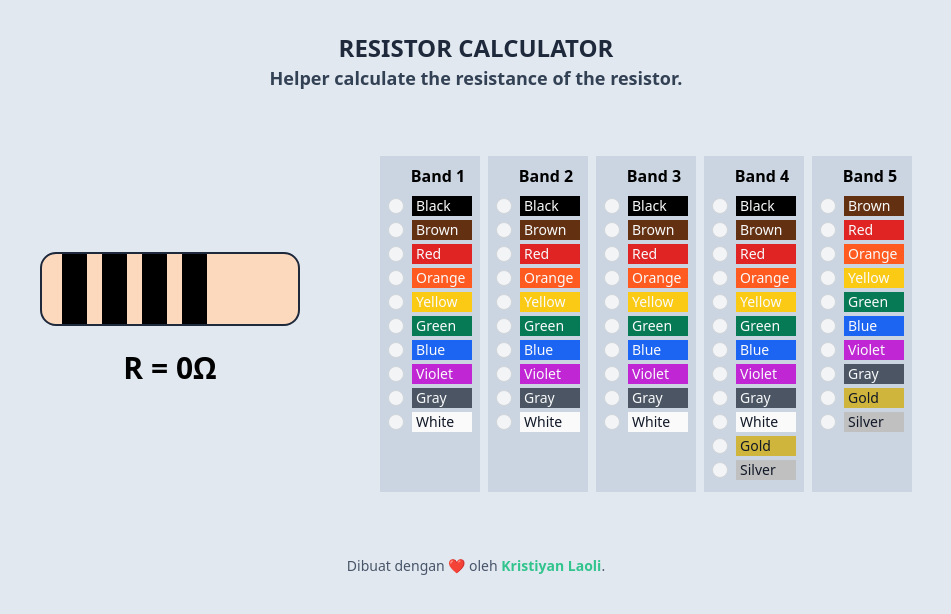
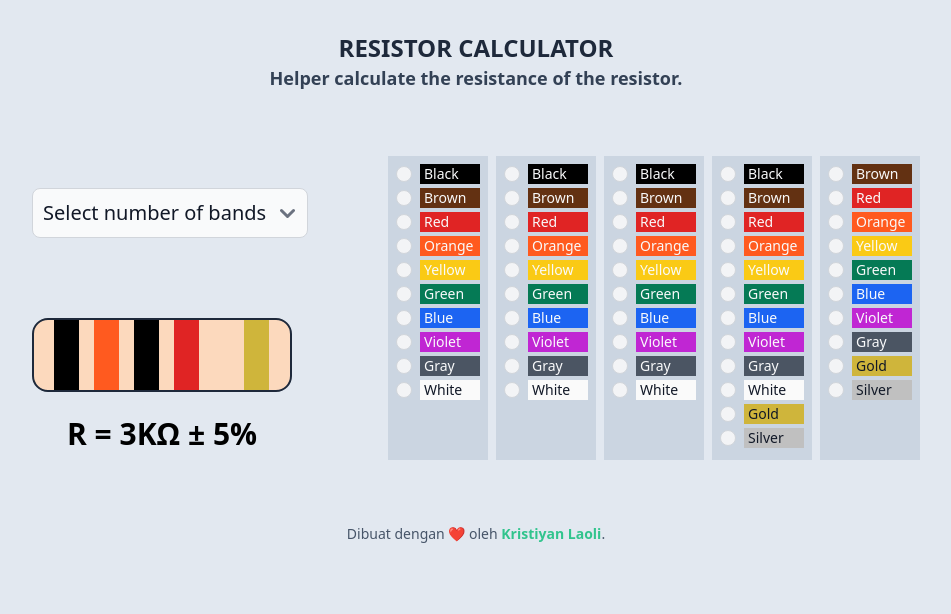
Before and after one commit to kristiyanlaoli/resistor-calculator, a React (Vite) app: page / in a window 1280 px wide. Shown: the top 614 px of the page, without its empty margins (164-1115 px from the left). Built offline with nearby package versions, Linux system fonts and the light colour scheme.

Commit message:
make selected number of resistor band

```diff
--- a/src/components/Resistor.jsx
+++ b/src/components/Resistor.jsx
@@ -1,4 +1,4 @@
-import { useState } from "react";
+import { useEffect, useState } from "react";
 import formatNumber from "../utils/formatNumber";
 import bg1 from "../utils/bg1";
 import bg2 from "../utils/bg2";
@@ -7,18 +7,46 @@ import bg4 from "../utils/bg4";
 import bg5 from "../utils/bg5";
 
 let Resistor = () => {
-  const [value1, setValue1] = useState(0);
-  const [value2, setValue2] = useState(0);
+  const [value1, setValue1] = useState(500);
+  const [value2, setValue2] = useState(30);
   const [value3, setValue3] = useState(0);
-  const [multiplier, setMultiplier] = useState(1);
-  const [tolerance, setTolerance] = useState("");
+  const [multiplier, setMultiplier] = useState(100);
+  const [tolerance, setTolerance] = useState("± 5%");
+  const [selectedBand, setSelectedBand] = useState("band5");
+
+  const handleSelectChange = (event) => {
+    setSelectedBand(event.target.value);
+    if (event.target.value === "band3") {
+      setTolerance("");
+    } else {
+      setTolerance("± 5%");
+    }
+  };
+
+  useEffect(() => {
+    setValue1(0);
+  }, [selectedBand]);
 
   return (
+    <div className="flex flex-wrap justify-center gap-20 bg-slate-200 md:pt-16 pb-16">
+      <div>
+        <select
+          onChange={handleSelectChange}
+          className="mt-8 bg-gray-50 border border-gray-300 text-gray-900 text-xl rounded-lg focus:ring-slate-500 focus:border-slate-500 block p-2.5"
+        >
+          <option selected>Select number of bands</option>
+          <option value="band3">3 Band</option>
+          <option value="band4">4 Band</option>
+          <option value="band5">5 Band</option>
+        </select>
 
-      <div className="flex flex-wrap justify-center gap-20 bg-slate-200 lg:pt-16 pb-16">
-        <div className="bg-orange-200 rounded-2xl border-2 border-slate-800 h-[74px] w-[260px] mt-8 lg:mt-24 relative">
+        <div className="bg-orange-200 rounded-2xl border-2 border-slate-800 h-[74px] w-[260px] mt-8 md:mt-20 relative">
           <div
-            className={`${bg1[value1]} h-[70px] w-[25px] left-[20px] absolute`}
+            className={`${bg1[value1]} h-[70px] w-[25px] left-[20px] absolute ${
+              selectedBand === "band4" || selectedBand === "band3"
+                ? "hidden"
+                : ""
+            }`}
           ></div>
           <div
             className={`${bg2[value2]} h-[70px] w-[25px] left-[60px] absolute`}
@@ -30,19 +58,24 @@ let Resistor = () => {
             className={`${bg4[multiplier]} h-[70px] w-[25px] left-[140px] absolute`}
           ></div>
           <div
-            className={`${bg5[tolerance]} h-[70px] w-[25px] left-[210px] absolute`}
+            className={`${
+              bg5[tolerance]
+            } h-[70px] w-[25px] left-[210px] absolute ${
+              selectedBand === "band3" ? "hidden" : ""
+            }`}
           ></div>
           <p className="font-bold text-3xl text-center mt-24">{`R = ${formatNumber(
             (value1 + value2 + value3) * multiplier
           )}Ω ${tolerance}`}</p>
-
-
+        </div>
       </div>
 
-
       <div className="flex flex-wrap justify-center gap-2">
-          <div className="bg-slate-300 p-2 w-[100px]">
-            <p className="font-bold text-center pl-4 pb-2">Band 1</p>
+        <div
+          className={`bg-slate-300 p-2 w-[100px] ${
+            selectedBand === "band4" || selectedBand === "band3" ? "hidden" : ""
+          }`}
+        >
           <div className="flex items-center mb-1">
             <input
               id="red-radio"
@@ -226,7 +259,6 @@ let Resistor = () => {
         </div>
 
         <div className="bg-slate-300 p-2 w-[100px]">
-            <p className="font-bold text-center pl-4 pb-2">Band 2</p>
           <div className="flex items-center mb-1">
             <input
               id="red-radio"
@@ -410,7 +442,6 @@ let Resistor = () => {
         </div>
 
         <div className="bg-slate-300 p-2 w-[100px]">
-            <p className="font-bold text-center pl-4 pb-2">Band 3</p>
           <div className="flex items-center mb-1">
             <input
               id="red-radio"
@@ -594,7 +625,6 @@ let Resistor = () => {
         </div>
 
         <div className="bg-slate-300 p-2 w-[100px]">
-            <p className="font-bold text-center pl-4 pb-2">Band 4</p>
           <div className="flex items-center mb-1">
             <input
               id="red-radio"
@@ -813,8 +843,11 @@ let Resistor = () => {
           </div>
         </div>
 
-          <div className="bg-slate-300 p-2 w-[100px]">
-            <p className="font-bold text-center pl-4 pb-2">Band 5</p>
+        <div
+          className={`bg-slate-300 p-2 w-[100px] ${
+            selectedBand === "band3" ? "hidden" : ""
+          }`}
+        >
           <div className="flex items-center mb-1">
             <input
               id="red-radio"
@@ -998,7 +1031,6 @@ let Resistor = () => {
         </div>
       </div>
     </div>
-
   );
 };
 
```
Lines whose indentation alone changed are shown as unchanged.
